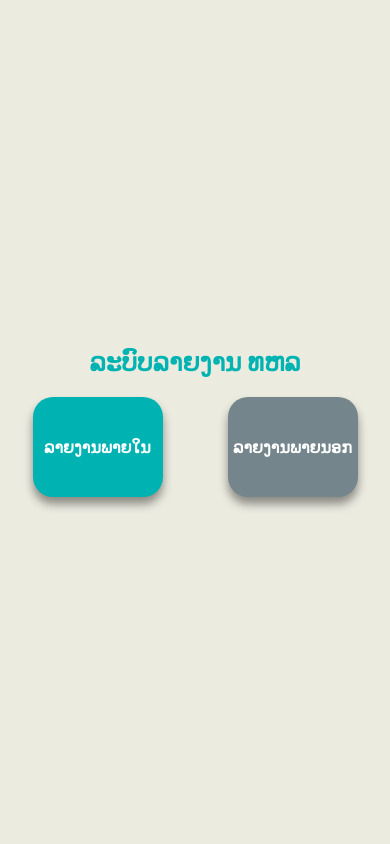
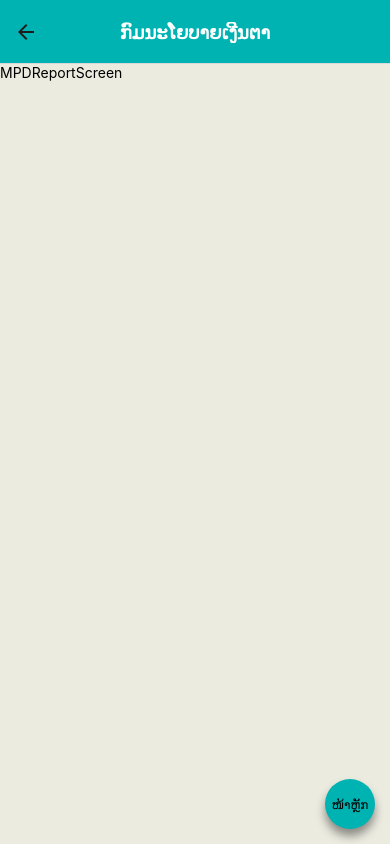
Before and after one commit to kerlorsenglao/bol_report, a React Native app: screen /MPD in a window 390 px wide. Built offline with nearby package versions, Linux system fonts and the light colour scheme.

Commit message:
added BackInHomeComponent commit at 9:57 23/11/2022

```diff
--- /dev/null
+++ b/src/app/components/BackInHomeComponent.js
@@ -0,0 +1,35 @@
+import { StyleSheet, Text, View, TouchableOpacity } from 'react-native'
+import React from 'react'
+import { COLORS, SIZES } from '../../constant'
+
+
+export default function BackInHomeComponent({navigation}) {
+  return (
+    <TouchableOpacity
+        onPress={()=>navigation.navigate('InHome')}
+        style={{
+            position: 'absolute',
+            bottom: 15,
+            right:15,
+            height:50,
+            width:50,
+            borderRadius:30,
+            backgroundColor: COLORS.primary,
+            justifyContent:'center',
+            alignItems:'center',
+            shadowColor: COLORS.black,
+            shadowOffset: {
+                width: 0,
+                height: 7,
+            },
+            shadowOpacity: 0.41,
+            shadowRadius: 9.11,
+            elevation: 14,
+        }}
+    >
+      <Text style={{fontSize: SIZES.small}}>ໜ້າຫຼັກ</Text>
+    </TouchableOpacity>
+  )
+}
+
+const styles = StyleSheet.create({})
--- /dev/null
+++ b/src/app/screens/BOD/BODReportScreen.js
@@ -0,0 +1,19 @@
+import { StyleSheet, Text, View } from 'react-native'
+import React from 'react'
+
+import BackInHomeComponent from '../../components/BackInHomeComponent'
+
+export default function BODReportScreen({navigation}) {
+  return (
+    <View
+      style={{
+        flex: 1,
+      }}
+    >
+      <Text>BODReportScreen</Text>
+      <BackInHomeComponent navigation={navigation}/>
+    </View>
+  )
+}
+
+const styles = StyleSheet.create({})
--- /dev/null
+++ b/src/app/screens/BSD/BSDReportScreen.js
@@ -0,0 +1,19 @@
+import { StyleSheet, Text, View } from 'react-native'
+import React from 'react'
+
+import BackInHomeComponent from '../../components/BackInHomeComponent'
+
+export default function BSDReportScreen({navigation}) {
+  return (
+    <View
+      style={{
+        flex:1
+      }}
+    >
+      <Text>BSDReportScreen</Text>
+      <BackInHomeComponent navigation={navigation}/>
+    </View>
+  )
+}
+
+const styles = StyleSheet.create({})
--- a/src/app/screens/InHomeScreen.js
+++ b/src/app/screens/InHomeScreen.js
@@ -7,7 +7,7 @@ import GraphComponent from '../components/GraphComponent'
 import DepartmentItem from '../components/DepartmentItem'
 import FooterComponent from '../components/FooterComponent'
 
-export default function HomeScreen() {
+export default function InHomeScreen({navigation}) {
   return (
     <ScrollView>
         <GraphComponent/>
@@ -25,6 +25,7 @@ export default function HomeScreen() {
                 <Text style={{color: COLORS.black, fontSize: SIZES.medium, fontWeight: 'bold'}}>ລາຍງານຂອງບັນດາກົມ</Text>
             </View>
             <TouchableOpacity
+                onPress={()=>navigation.navigate('BSD')}
                 style={{
                     backgroundColor: COLORS.gray_ligth,
                     padding: 10,
@@ -47,6 +48,7 @@ export default function HomeScreen() {
                 <Text style={{color: '#000000', fontSize: SIZES.mediumf,}}>ກົມຄຸ້ມຄອງທະນາຄານທຸລະກິດ</Text>
             </TouchableOpacity>
             <TouchableOpacity
+                onPress={()=>navigation.navigate('MPD')}
                 style={{
                     backgroundColor: COLORS.gray_ligth,
                     padding: 10,
@@ -69,6 +71,7 @@ export default function HomeScreen() {
                 <Text style={{color: '#000000', fontSize: SIZES.medium}}>ກົມນະໂຍບາຍເງີນຕາ</Text>
             </TouchableOpacity>
             <TouchableOpacity
+                onPress={()=>navigation.navigate('BOD')}
                 style={{
                     backgroundColor: COLORS.gray_ligth,
                     padding: 10,
--- /dev/null
+++ b/src/app/screens/MPD/MPDReportScreen.js
@@ -0,0 +1,19 @@
+import { StyleSheet, Text, View } from 'react-native'
+import React from 'react'
+
+import BackInHomeComponent from '../../components/BackInHomeComponent'
+
+export default function MPDReportScreen({navigation}) {
+  return (
+    <View
+      style={{
+        flex:1
+      }}
+    >
+      <Text>MPDReportScreen</Text>
+      <BackInHomeComponent navigation={navigation}/>
+    </View>
+  )
+}
+
+const styles = StyleSheet.create({})
--- a/src/app/screens/StartScreen.js
+++ b/src/app/screens/StartScreen.js
@@ -26,7 +26,7 @@ export default function StartScreen({navigation}) {
         }}
       >
         <TouchableOpacity
-            onPress={()=>navigation.navigate('Home')}
+            onPress={()=>navigation.navigate('InHome')}
             style={{
                 backgroundColor: COLORS.primary,
                 height: 100,width:130,
--- a/src/navigation/Navigation.js
+++ b/src/navigation/Navigation.js
@@ -16,6 +16,9 @@ import HomeScreen3 from '../screen/HomeScreen3'
 import InHomeScreen from '../app/screens/InHomeScreen'
 import OutHomeScreen from '../app/screens/OutHomeScreen'
 import StartScreen from '../app/screens/StartScreen'
+import BODReportScreen from '../app/screens/BOD/BODReportScreen'
+import BSDReportScreen from '../app/screens/BSD/BSDReportScreen'
+import MPDReportScreen from '../app/screens/MPD/MPDReportScreen'
 
 import { COLORS } from '../constant'
 
@@ -57,7 +60,7 @@ export default function Navigation() {
                                 }}
                             />
                             <StackNavigation.Screen
-                                name="Home"
+                                name="InHome"
                                 component={InHomeScreen}
                                 options={{
                                     title:'ລາຍງານພາຍໃນ',
@@ -87,7 +90,51 @@ export default function Navigation() {
                                     }
                                 }}
                             />
-
+                            <StackNavigation.Screen
+                                name="BOD"
+                                component={BODReportScreen}
+                                options={{
+                                    title:'ກົມບໍລິການທະນາຄານທຸລະກິດ',
+                                    headerTitleAlign:'center',
+                                    headerTitleStyle:{
+                                        color: COLORS.white,
+                                        fontWeight: 'bold'
+                                    },
+                                    headerStyle:{
+                                        backgroundColor: COLORS.primary
+                                    }
+                                }}
+                            />
+                            <StackNavigation.Screen
+                                name="BSD"
+                                component={BSDReportScreen}
+                                options={{
+                                    title:'ກົມຄຸ້ມຄອງທະນາຄານທຸລະກິດ',
+                                    headerTitleAlign:'center',
+                                    headerTitleStyle:{
+                                        color: COLORS.white,
+                                        fontWeight: 'bold'
+                                    },
+                                    headerStyle:{
+                                        backgroundColor: COLORS.primary
+                                    }
+                                }}
+                            />
+                            <StackNavigation.Screen
+                                name="MPD"
+                                component={MPDReportScreen}
+                                options={{
+                                    title:'ກົມນະໂຍບາຍເງີນຕາ',
+                                    headerTitleAlign:'center',
+                                    headerTitleStyle:{
+                                        color: COLORS.white,
+                                        fontWeight: 'bold'
+                                    },
+                                    headerStyle:{
+                                        backgroundColor: COLORS.primary
+                                    }
+                                }}
+                            />
                             <StackNavigation.Screen
                                 name="Search"
                                 component={SearchScreen}
```
